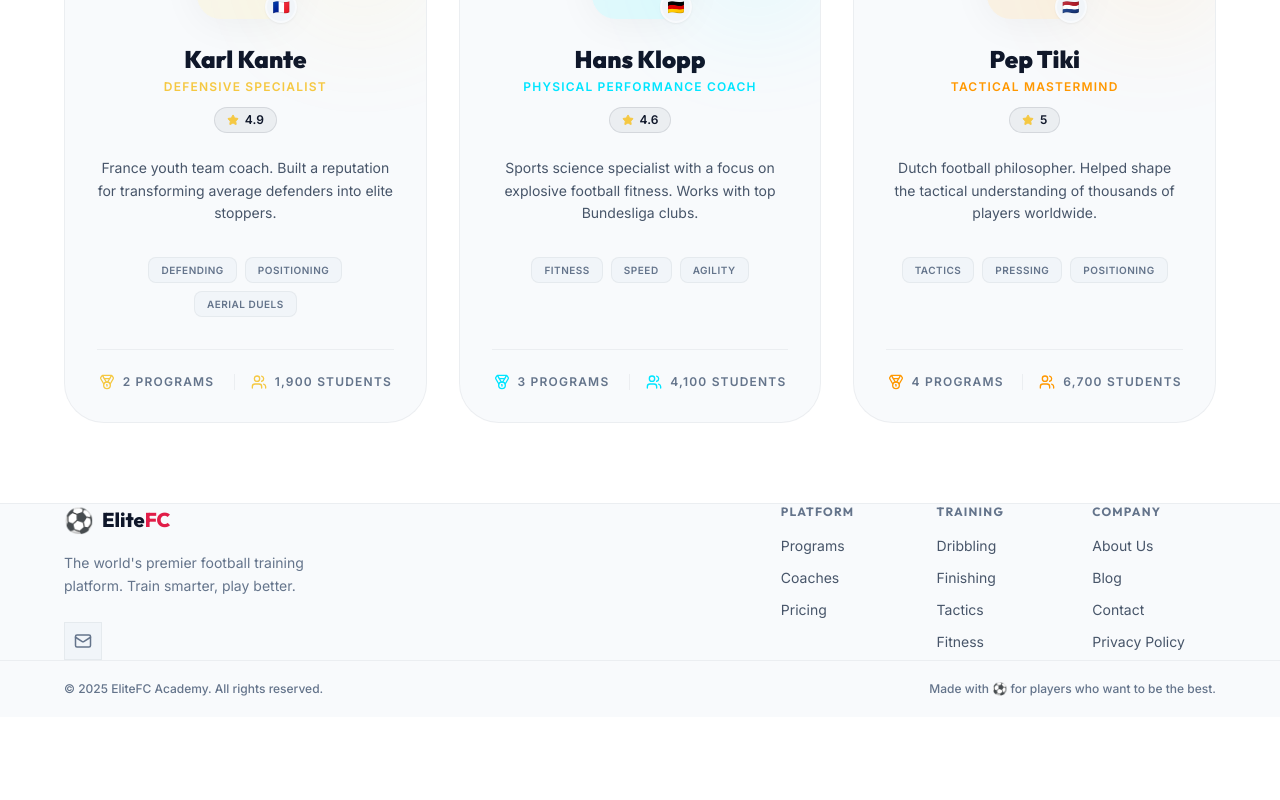
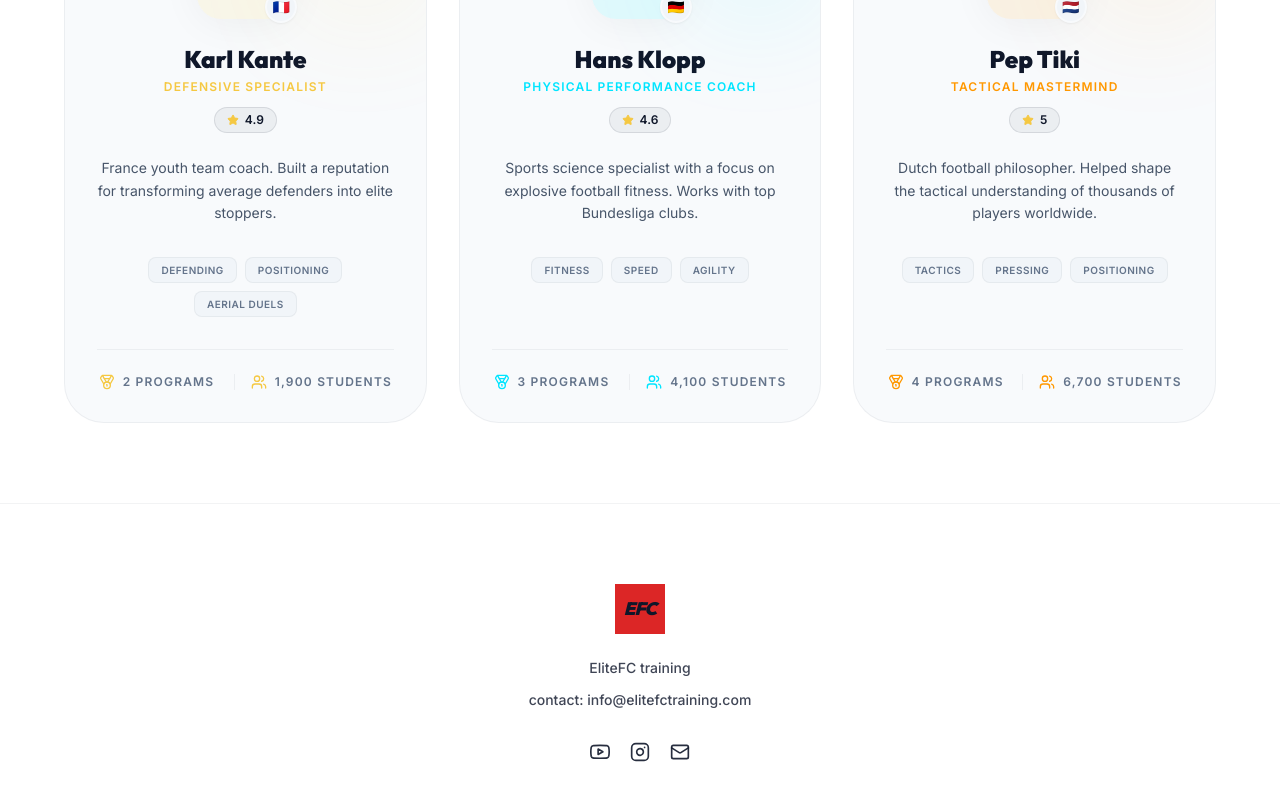
Before and after one commit to dutaposco/dutafc, a React (Vite) app: page /coaches in a window 1280 px wide. Shown: the part 1051-1851 px from the top of the page. Before the commit the page ends 1768 px from the top, so only its background shows below. Built offline with nearby package versions, Linux system fonts and the light colour scheme.

Commit message:
Update Footer.jsx

```diff
--- a/src/components/Footer.jsx
+++ b/src/components/Footer.jsx
@@ -1,56 +1,34 @@
-import { Link } from 'react-router-dom'
 import { Mail } from 'lucide-react'
 
 export default function Footer() {
   return (
-    <footer className="bg-surface border-t border-white/5 mt-auto">
-      <div className="container mx-auto px-6 py-16">
-        <div className="grid grid-cols-1 md:grid-cols-[1.5fr_1fr] gap-16">
-          <div className="flex flex-col gap-4">
-            <div className="flex items-center gap-2 font-heading text-xl font-extrabold">
-              <div className="text-2xl">⚽</div>
-              <span>Elite<span className="text-accent">FC</span></span>
-            </div>
-            <p className="text-sm text-muted leading-relaxed max-w-[300px]">
-              The world's premier football training platform. Train smarter, play better.
-            </p>
-            <div className="flex gap-2 mt-2">
-              <a href="#" className="w-[38px] h-[38px] bg-surface-2 border border-white/5 rounded-medium flex items-center justify-center text-muted hover:border-accent hover:text-accent hover:-translate-y-0.5 transition-all duration-300" id="footer-email" aria-label="Email">
-                <Mail size={18} />
-              </a>
-            </div>
-          </div>
+    <footer className="bg-bg mt-auto py-20 border-t border-white/5">
+      <div className="container mx-auto px-6 flex flex-col items-center justify-center gap-6">
 
-          <div className="grid grid-cols-2 lg:grid-cols-3 gap-8">
-            <div className="flex flex-col gap-3">
-              <h4 className="font-heading text-xs font-bold uppercase tracking-widest text-muted mb-1">Platform</h4>
-              <Link to="/programs" className="text-sm text-soft hover:text-accent transition-colors">Programs</Link>
-              <Link to="/coaches" className="text-sm text-soft hover:text-accent transition-colors">Coaches</Link>
-              <Link to="/pricing" className="text-sm text-soft hover:text-accent transition-colors">Pricing</Link>
-            </div>
-            <div className="flex flex-col gap-3">
-              <h4 className="font-heading text-xs font-bold uppercase tracking-widest text-muted mb-1">Training</h4>
-              <Link to="/programs" className="text-sm text-soft hover:text-accent transition-colors">Dribbling</Link>
-              <Link to="/programs" className="text-sm text-soft hover:text-accent transition-colors">Finishing</Link>
-              <Link to="/programs" className="text-sm text-soft hover:text-accent transition-colors">Tactics</Link>
-              <Link to="/programs" className="text-sm text-soft hover:text-accent transition-colors">Fitness</Link>
-            </div>
-            <div className="flex flex-col gap-3">
-              <h4 className="font-heading text-xs font-bold uppercase tracking-widest text-muted mb-1">Company</h4>
-              <a href="#" className="text-sm text-soft hover:text-accent transition-colors">About Us</a>
-              <a href="#" className="text-sm text-soft hover:text-accent transition-colors">Blog</a>
-              <a href="#" className="text-sm text-soft hover:text-accent transition-colors">Contact</a>
-              <a href="#" className="text-sm text-soft hover:text-accent transition-colors">Privacy Policy</a>
-            </div>
-          </div>
+        {/* Logo block */}
+        <div className="w-[50px] h-[50px] bg-[#dc2626] text-white flex items-center justify-center font-heading font-black italic text-lg tracking-tighter">
+          EFC
         </div>
-      </div>
 
-      <div className="border-t border-white/5 py-5">
-        <div className="container mx-auto px-6 flex flex-col md:flex-row items-center justify-between gap-2 text-xs text-muted font-medium">
-          <span>© 2025 EliteFC Academy. All rights reserved.</span>
-          <span>Made with ⚽ for players who want to be the best.</span>
+        {/* Text Details */}
+        <div className="flex flex-col items-center gap-3 text-sm font-medium text-white/80">
+          <p>EliteFC training</p>
+          <p>contact: info@elitefctraining.com</p>
         </div>
+
+        {/* Social Icons */}
+        <div className="flex items-center gap-5 text-white/90 mt-2">
+          <a href="#" className="hover:text-white transition-colors hover:scale-110" aria-label="YouTube">
+            <svg width="20" height="20" viewBox="0 0 24 24" fill="none" stroke="currentColor" strokeWidth="2" strokeLinecap="round" strokeLinejoin="round"><path d="M22.54 6.42a2.78 2.78 0 0 0-1.94-2C18.88 4 12 4 12 4s-6.88 0-8.6.46a2.78 2.78 0 0 0-1.94 2A29 29 0 0 0 1 11.75a29 29 0 0 0 .46 5.33A2.78 2.78 0 0 0 3.4 19c1.72.46 8.6.46 8.6.46s6.88 0 8.6-.46a2.78 2.78 0 0 0 1.94-2 29 29 0 0 0 .46-5.25 29 29 0 0 0-.46-5.33z"/><polygon points="9.75 15.02 15.5 11.75 9.75 8.48 9.75 15.02"/></svg>
+          </a>
+          <a href="#" className="hover:text-white transition-colors hover:scale-110" aria-label="Instagram">
+            <svg width="20" height="20" viewBox="0 0 24 24" fill="none" stroke="currentColor" strokeWidth="2" strokeLinecap="round" strokeLinejoin="round"><rect width="20" height="20" x="2" y="2" rx="5" ry="5"/><path d="M16 11.37A4 4 0 1 1 12.63 8 4 4 0 0 1 16 11.37z"/><line x1="17.5" x2="17.51" y1="6.5" y2="6.5"/></svg>
+          </a>
+          <a href="#" className="hover:text-white transition-colors hover:scale-110" aria-label="Email">
+            <Mail size={20} />
+          </a>
+        </div>
+
       </div>
     </footer>
   )
```
